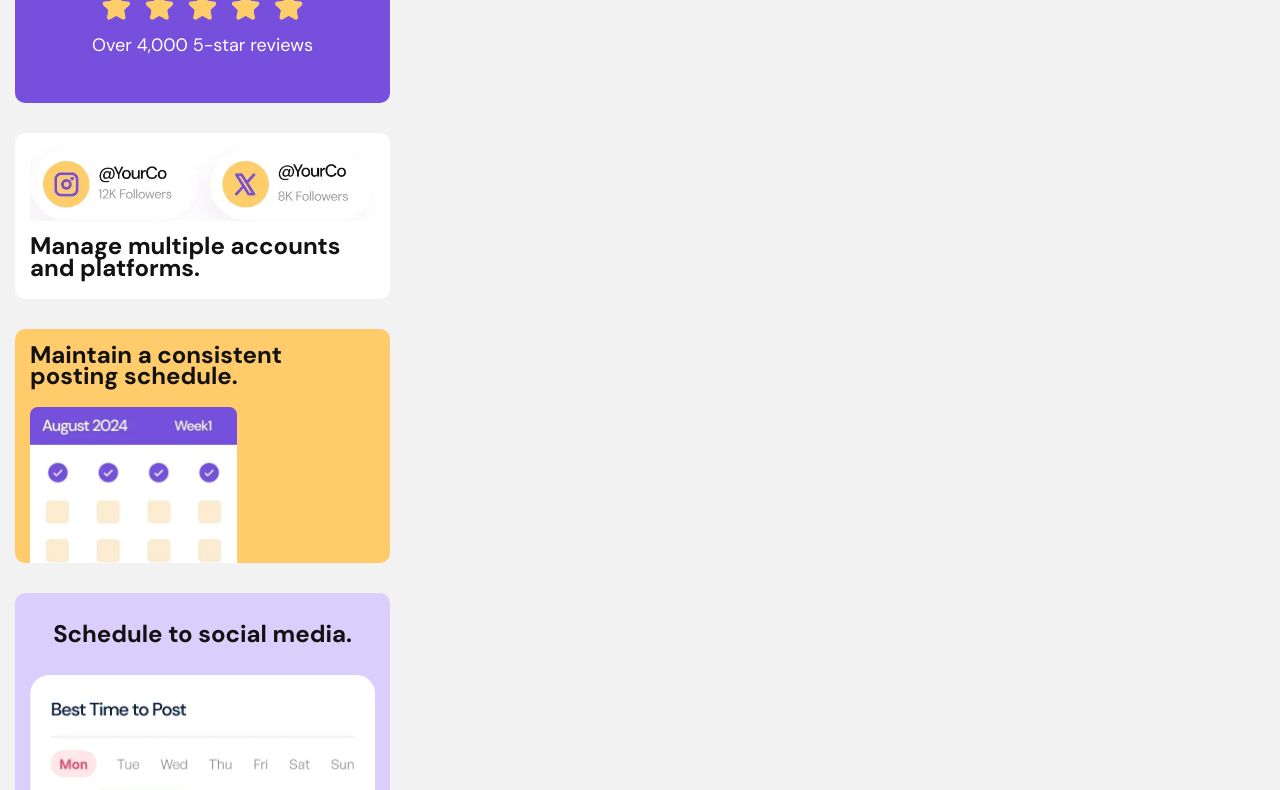
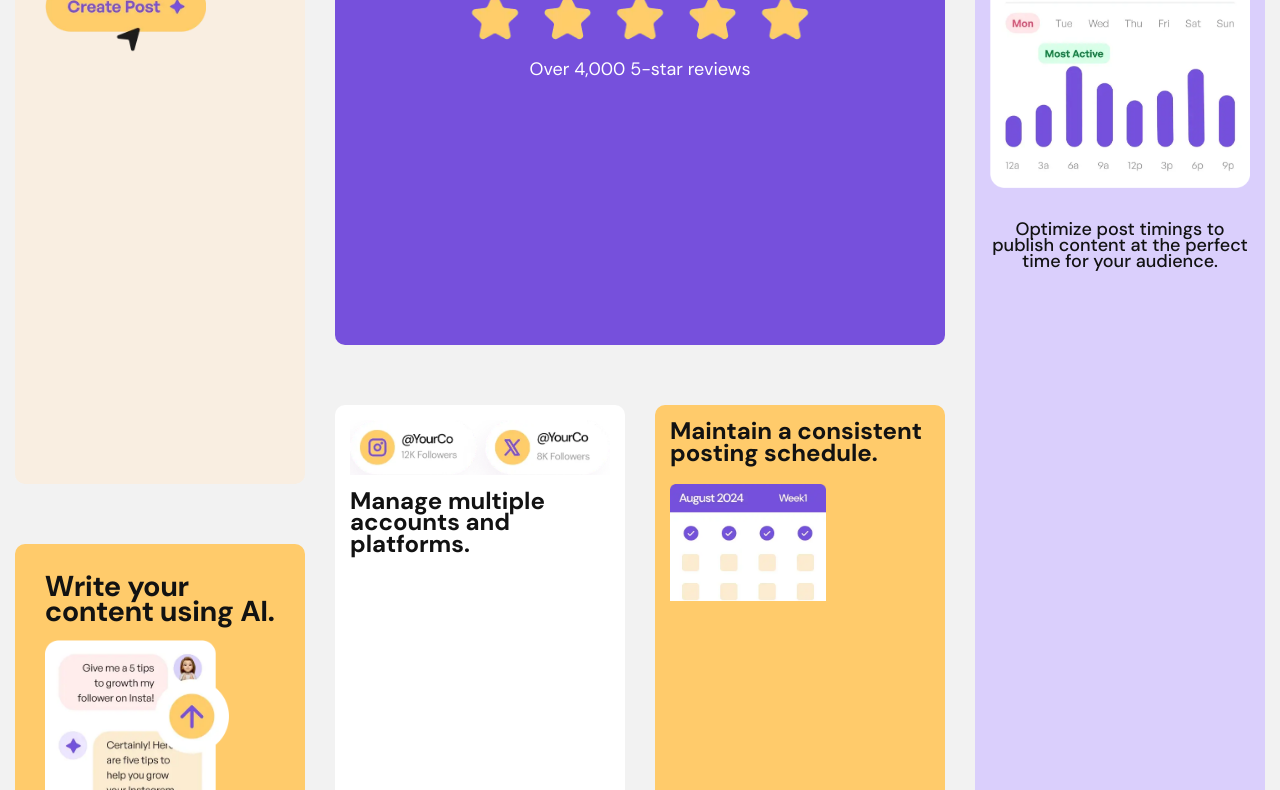
Before and after one commit to LeMarechalDeFer/bento-grid, a plain HTML site: page index.html in a window 1280 px wide. Shown: the part 177-967 px from the top of the page. Drawn offline with Linux system fonts and the light colour scheme.

Commit message:
starting desktop viw

```diff
--- a/index.html
+++ b/index.html
@@ -10,9 +10,9 @@
 
 
 </head>
-<body>
+<body class="grid-container">
 
-  <section class="section section--purple-500" style="min-height: 250px;">
+  <section id="socialmedia" class="section section--purple-500" style="min-height: 250px;">
     <h1 style="font-size: 2.5rem;" >
       Social Media <br>
       <span class="highlight-yellow">10x</span> <span style="font-style: italic;">Faster</span><br> with AI
@@ -23,48 +23,45 @@
   </section>
 
 
-  <section class="section section--white" style=" padding-bottom: 20px;">
+  <section id="multipleplatforms" class="section section--white" style=" padding-bottom: 20px;">
     <img src="/assets/images/illustration-multiple-platforms.webp" alt="multiple your platforms illustration" >
     <h2 style="text-align: left; margin-top: 12px; ">Manage multiple accounts and platforms.</h2>
   </section>
 
-  <section class="section section--yellow-500" style="padding-bottom: 0; text-align: left;">
+  <section id="schedulepost" class="section section--yellow-500" style="padding-bottom: 0; text-align: left;">
     <h2 style=" padding-bottom: 20px ;">Maintain a consistent posting schedule.</h2>
     <img src="assets/images/illustration-consistent-schedule.webp" alt="consistent schedule illustration" width="60%" style="display: block;">
   </section>
 
-  <section class="section section--purple-100" style="padding-top: 30px; padding-bottom: 30px;">
+  <section id="schedulemedia" class="section section--purple-100" style="padding-top: 30px; padding-bottom: 30px;">
     <h2 style="padding-bottom: 30px;">Schedule to social media.</h2>
     <img src="/assets/images/illustration-schedule-posts.webp" alt="schedule posts illustration">
     <p style="padding-top: 30px;">Optimize post timings to publish content at the perfect time for your audience.</p>
   </section>
 
-  <section class="section section--purple-500" style="padding-bottom: 30px;"  >
+  <section id="growfollowers" class="section section--purple-500" style="padding-bottom: 30px;"  >
     <img src="assets/images/illustration-grow-followers.webp" alt="grow followers illustration" width="80%">
     <br><br>
     <h1>Grow followers with non-stop content.</h1>
   </section>
 
-  <section class="section section--white" style="padding-bottom: 30px; padding-top: 30px;">
+  <section id="audiencegrowth" class="section section--white" style="padding-bottom: 30px; padding-top: 30px;">
     <h2 style="text-align: left;"> <span style="font-size: 3rem; font-weight: 500;">>56%</span> <br> <span style="font-weight: 500; font-size: large; line-height: 3;">faster audience growth</span></h2>
     <img src="assets/images/illustration-audience-growth.webp" alt="audience growth illustration" width="60%" style="display: block;">
 
   </section>
-  <section class="section section--yellow-100" style="text-align: left; padding: 30px;">
+  <section id="quicker" class="section section--yellow-100" style="text-align: left; padding: 30px;">
     <h2 style="font-size: 1.8rem; padding-bottom: 20px;">Create and schedule content <span class="highlight-purple">quicker.</span></h2>
     <img src="assets/images/illustration-create-post.webp" alt="create post illustration" width="70%" style="display: block;">
   </section>
 
-  <section class="section section--yellow-500" style="text-align: left; padding: 30px;">
+  <section id="aiwriting" class="section section--yellow-500" style="text-align: left; padding: 30px;">
     <h2 style="font-size: 1.8rem;">Write your content using AI.</h2>
 
     <br>
     <img src="assets/images/illustration-ai-content.webp" alt="ai content illustration" width="80%">
   </section>
 
-  <!-- <div class="attribution">
-    Challenge by <a href="https://www.frontendmentor.io?ref=challenge">Frontend Mentor</a>.
-    Coded by <a href="#">Romain Blanchot</a>.
-  </div> -->
+
 </body>
 </html>
--- a/styles.css
+++ b/styles.css
@@ -188,3 +188,63 @@ h1{
     color : var(--purple-500);
     font-style: italic;
 }
+
+
+@media (min-width: 1024px){
+    body {
+        max-width: 1440px;
+
+        margin: 0 auto;
+      }
+    .grid-container{
+        display: grid;
+        grid-template-columns: repeat(4, 1fr);
+        grid-template-rows: 1fr 0.25fr 0.6fr 1fr;
+        /* grid-template-rows: repeat(3, auto); */
+        /* gap: 10px; */
+        /* padding: 20px; */
+
+    }
+
+    .section{
+        max-width: none;
+
+    }
+    #socialmedia {
+        grid-column: 2 / 4;
+        grid-row: 1 / 2;
+      }
+
+    #multipleplatforms{
+        grid-column: 2 /3 ;
+        grid-row: 2 /4 ;
+    }
+
+    #schedulepost{
+        grid-column: 3 /4 ;
+        grid-row: 2 /4 ;
+    }
+    #schedulemedia{
+        grid-column: 4 / 5 ;
+        grid-row: 1 /4 ;
+    }
+    #growfollowers{
+        grid-column: 3 /5 ;
+        grid-row: 4 /5 ;
+    }
+    #audiencegrowth{
+        grid-column: 2 /3 ;
+        grid-row: 4 / 5 ;
+    }
+    #quicker{
+        grid-column: 1 /2 ;
+        grid-row: 1 /3 ;
+    }
+    #aiwriting{
+        grid-column: 1 /2 ;
+        grid-row: 3 /5 ;
+    }
+
+
+
+}
```
Also changed, not shown: README.md.
